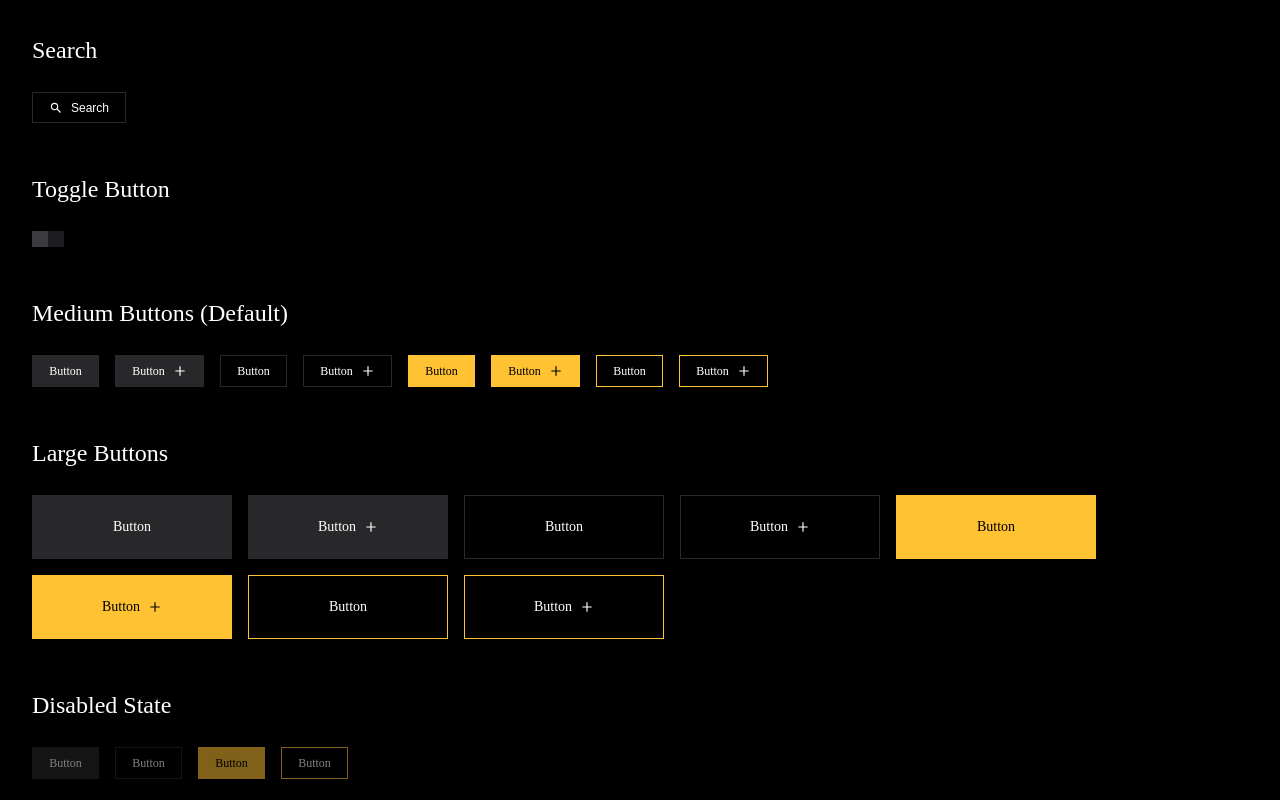
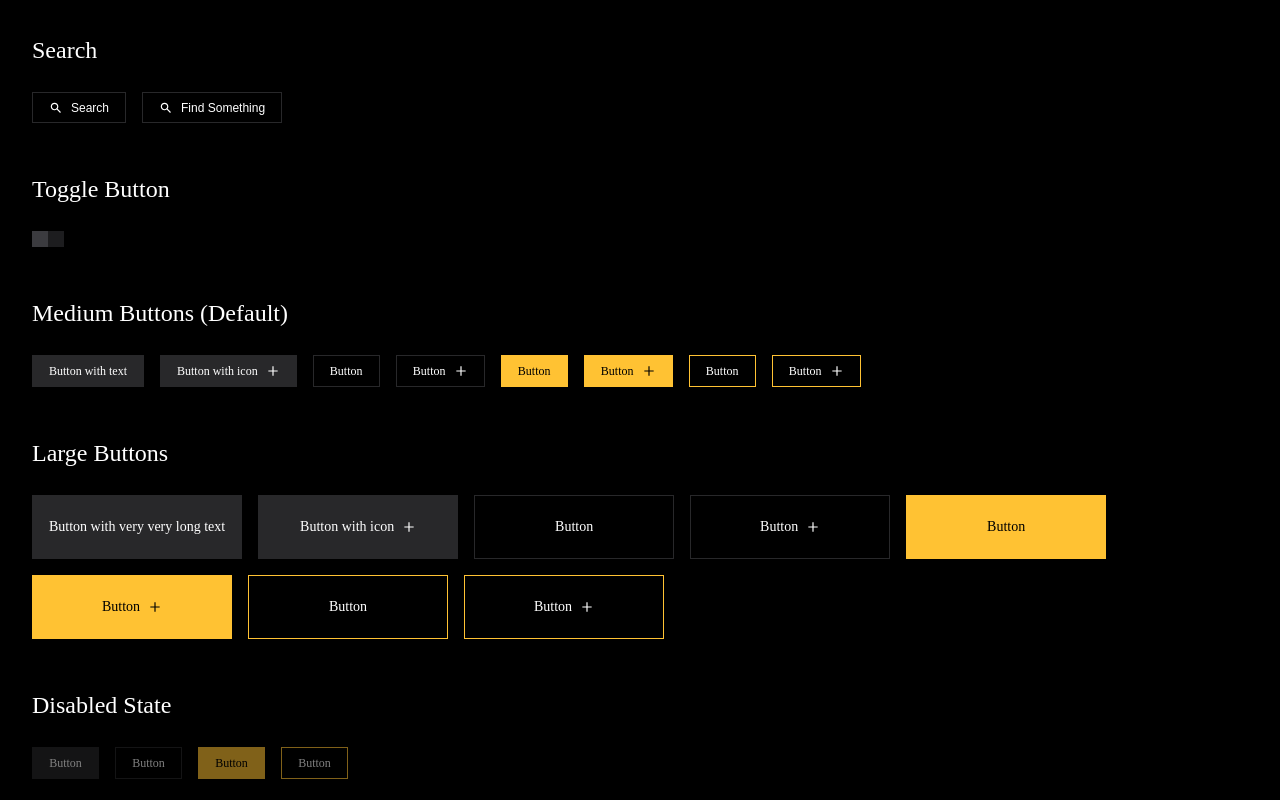
Before and after one commit to acid-info/qaku.app, a Next.js app: page / in a window 1280 px wide. Shown: the top 800 px of the page. Built offline with nearby package versions, Linux system fonts and the light colour scheme.

Commit message:
temp: showcase new Button and Search components features

```diff
--- a/src/containers/Home/HomeContainer.tsx
+++ b/src/containers/Home/HomeContainer.tsx
@@ -24,6 +24,11 @@ export const HomeContainer: React.FC<HomePageProps> = ({
         <h2>Search</h2>
         <ButtonGroup>
           <Search onSearch={(value) => console.log('Search:', value)} />
+          <Search
+            label="Find Something"
+            placeholder="Enter keywords..."
+            onSearch={(value) => console.log('Search:', value)}
+          />
         </ButtonGroup>
       </Section>
 
@@ -35,8 +40,8 @@ export const HomeContainer: React.FC<HomePageProps> = ({
       <Section>
         <h2>Medium Buttons (Default)</h2>
         <ButtonGroup>
-          <Button>Button</Button>
-          <Button icon={<PlusIcon />}>Button</Button>
+          <Button>Button with text</Button>
+          <Button icon={<PlusIcon />}>Button with icon</Button>
           <Button variant="outlined">Button</Button>
           <Button variant="outlined" icon={<PlusIcon />}>
             Button
@@ -55,9 +60,9 @@ export const HomeContainer: React.FC<HomePageProps> = ({
       <Section>
         <h2>Large Buttons</h2>
         <ButtonGroup>
-          <Button size="large">Button</Button>
+          <Button size="large">Button with very very long text</Button>
           <Button size="large" icon={<PlusIcon />}>
-            Button
+            Button with icon
           </Button>
           <Button size="large" variant="outlined">
             Button
```
